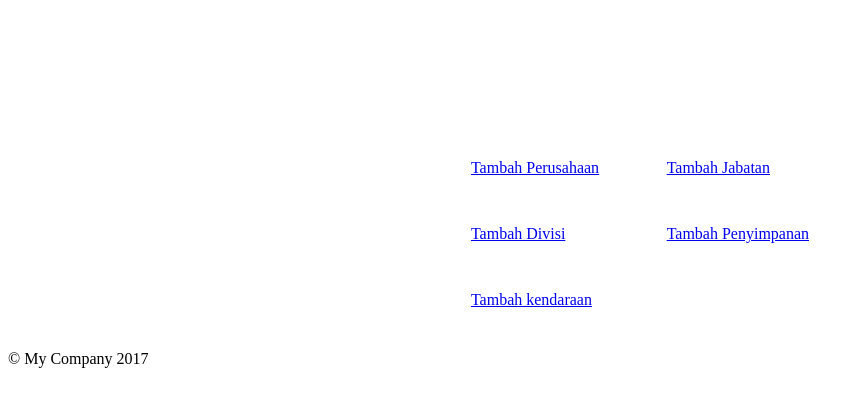
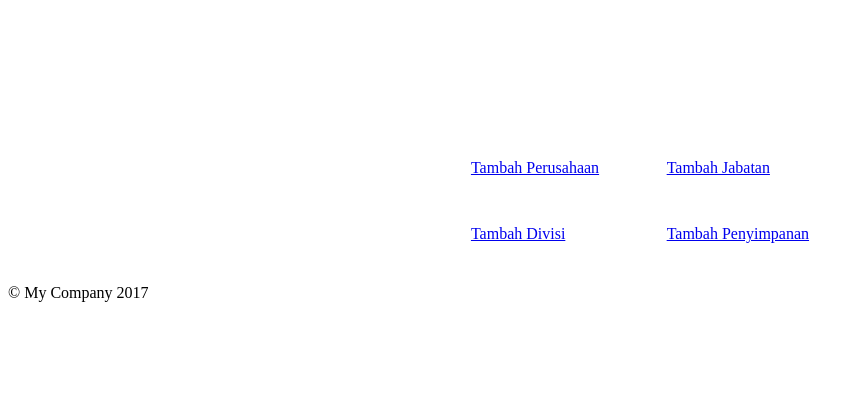
Before and after one commit to gamantha/arsip, a Yii app: template frontend/views/manage/index.php in a window 1280 px wide. Shown: the top 407 px of the page, without its empty margins (0-865 px from the left). Run offline with PHP 8.4 and a stand-in for Yii, Linux system fonts and the light colour scheme; the template is opened without the code that fills it, so the values that code supplies are empty; some libraries are stand-ins or nearby versions.

Commit message:
pindah menu tambah kendaraan & rubah tipe arsip kendaraan

```diff
--- a/frontend/views/arsipkendaraan/_form.php
+++ b/frontend/views/arsipkendaraan/_form.php
@@ -47,7 +47,7 @@ use app\models\Penyimpanan;
 
     <?= $form->field($model, 'biaya')->textInput()->label('Biaya(Rp)') ?>
 
-   <?= $form->field($model, 'tipe')->dropDownList(['buku' => 'Buku', 'dokumen' => 'Dokumen', 'uu' => 'UU', 'peraturan' => 'Peraturan', 'lain-lain' => 'Lain-lain'],['prompt'=>'Pilih Jenis Surat']); ?>
+   <?= $form->field($model, 'tipe')->dropDownList(['stnk'=>'stnk', 'bpkb'=>'bpkb', 'bon servis'=>'bon servis'],['prompt'=>'Pilih Jenis Surat']); ?>
 
     <?= $form->field($model, 'no_surat')->textInput(['maxlength' => true]) ?>
 
--- a/frontend/views/arsipkendaraan/index.php
+++ b/frontend/views/arsipkendaraan/index.php
@@ -17,7 +17,12 @@ $this->params['breadcrumbs'][] = $this->title;
 
     <p>
         <?= Html::a(Yii::t('app', 'Create Arsip Kendaraan'), ['create'], ['class' => 'btn btn-success']) ?>
+                <?= Html::a(Yii::t('app', 'Tambah kendaraan'), ['kendaraan/index'], ['class' => 'btn btn-success']) ?>
     </p>
+
+
+
+
 
     <?= GridView::widget([
         'dataProvider' => $dataProvider,
--- a/frontend/views/manage/index.php
+++ b/frontend/views/manage/index.php
@@ -25,12 +25,7 @@ $this->title = 'My Yii Application';
 
           </tr>
 
-          <tr>
 
-<td> <p><a class="btn btn-lg btn-success" href="<?php echo Url::toRoute(['kendaraan/index']); ?>" width="100">Tambah kendaraan</a></p> </td>
-
-
-          </tr>
 
 
 
```
